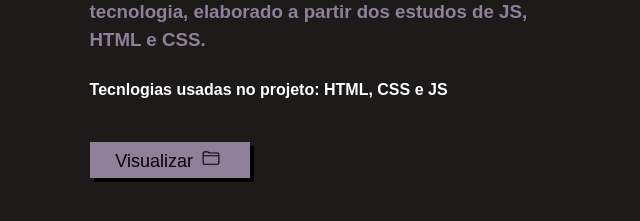
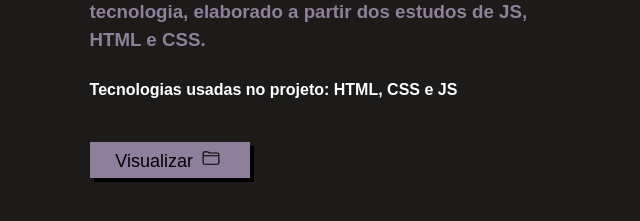
Before and after one commit to gabrielrleao/Portfolio, a plain HTML site: page index.html in a window 1280 px wide. Shown: the part 2965-3186 px from the top of the page, 576-1216 px from the left. Drawn offline with nearby package versions, Linux system fonts and the light colour scheme; a web font is replaced by a local one.

Commit message:
commit de correção

```diff
--- a/index.html
+++ b/index.html
@@ -82,7 +82,7 @@
                     <img class="luaft" src="img/pexels-pixabay-53153.jpg" alt="lua">
                     <br> <h2 class="txt2">The sMoon</h2>
                     <h3 class="txtpro1">Meu primeiro projeto me aventurando a área de tecnologia, elaborado a partir dos estudos de JS, HTML e CSS.</h3>
-                    <h4>Tecnlogias usadas no projeto: HTML, CSS e JS</h4>
+                    <h4>Tecnologias usadas no projeto: HTML, CSS e JS</h4>
                         <button type="button" id="github" class="btn1">
                             <span class="btntxt">Visualizar</span>
                             <span class="btn__icon">
```
